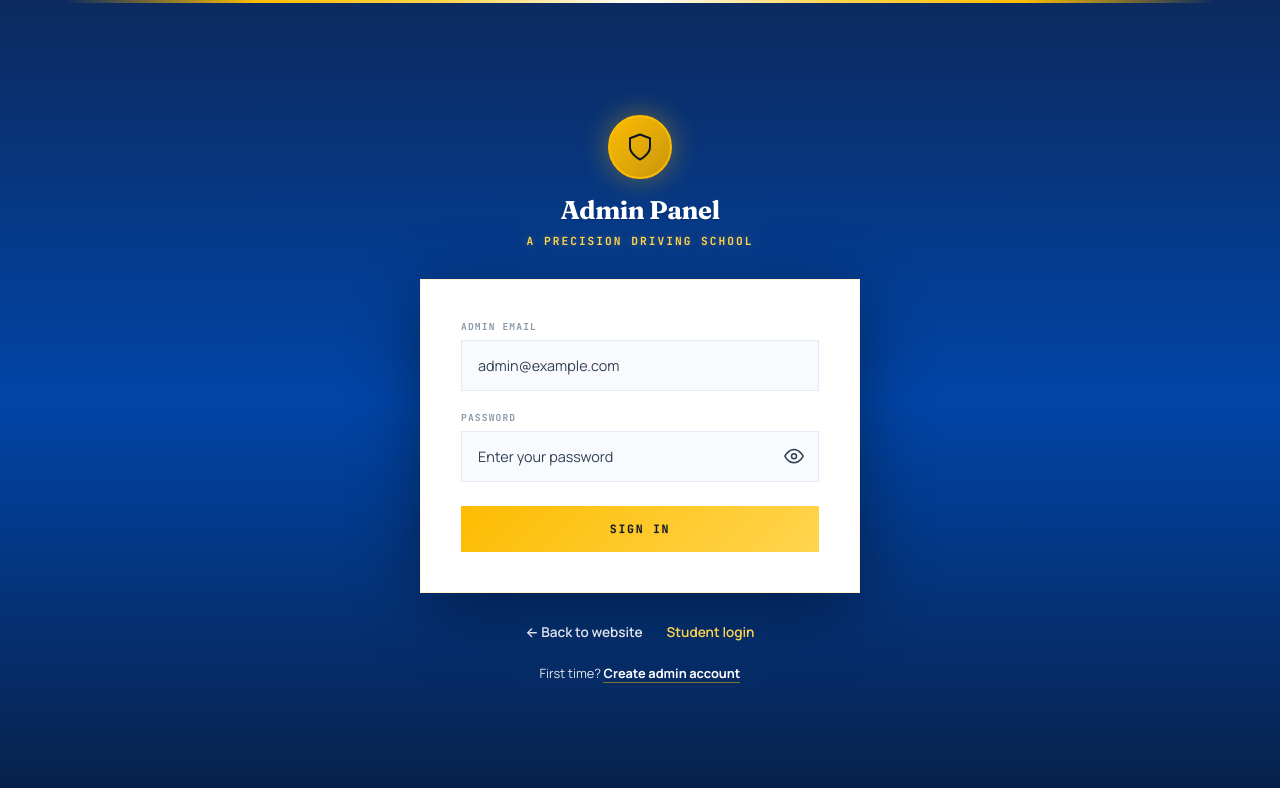
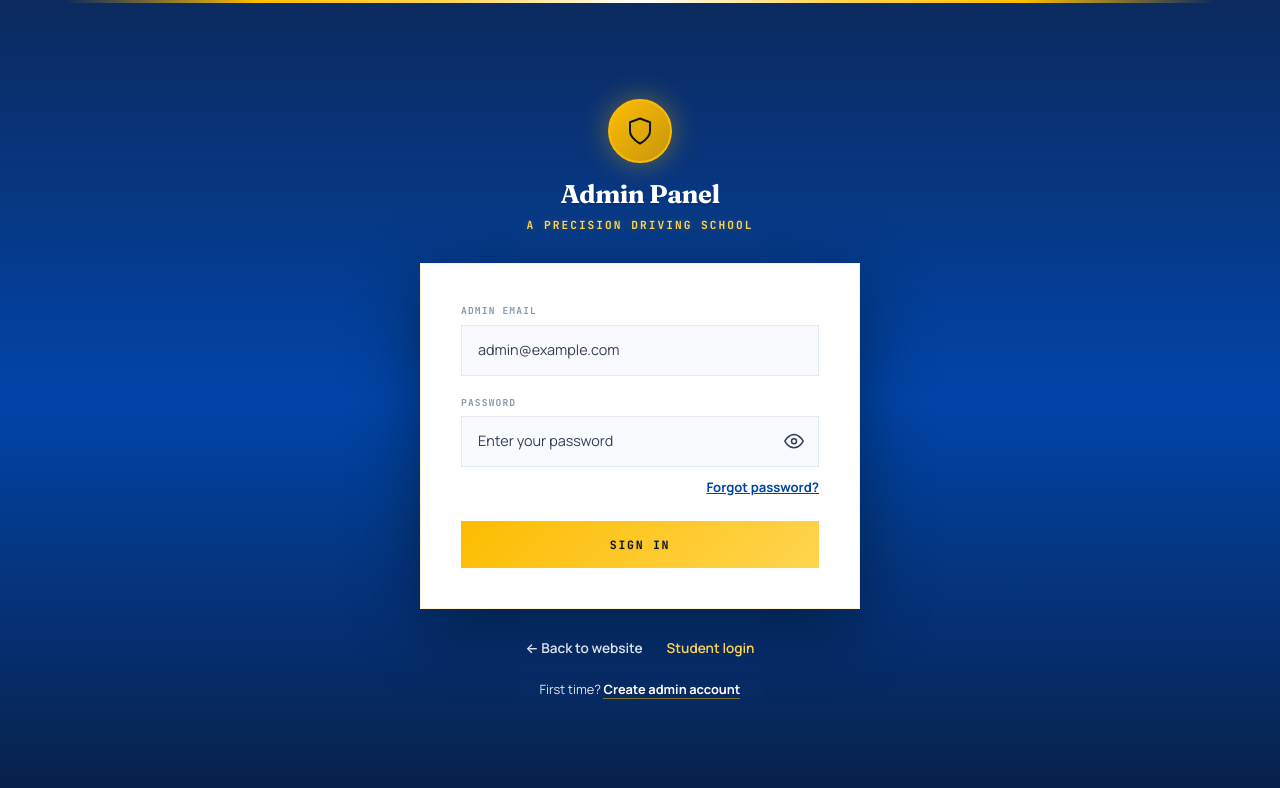
Before and after one commit to KAKOLY-AKHTER/driving-school, a React (Vite) app: page /admin/login in a window 1280 px wide. Shown: the top 788 px of the page. Built offline with nearby package versions, Linux system fonts and the light colour scheme; no server answers.

Commit message:
forget password aadd

```diff
--- a/src/pages/AdminLoginPage.jsx
+++ b/src/pages/AdminLoginPage.jsx
@@ -1,6 +1,6 @@
 import { useState, useEffect } from 'react'
 import { Link, useNavigate } from 'react-router-dom'
-import { signInWithEmailAndPassword, signOut } from 'firebase/auth'
+import { signInWithEmailAndPassword, signOut, sendPasswordResetEmail } from 'firebase/auth'
 import { auth } from '../firebase'
 import { useAuth } from '../contexts/AuthContext'
 import { api, readableErrorMessage } from '../api'
@@ -32,6 +32,8 @@ export default function AdminLoginPage() {
   const [password, setPassword] = useState('')
   const [error, setError] = useState('')
   const [loading, setLoading] = useState(false)
+  const [resetLoading, setResetLoading] = useState(false)
+  const [resetMessage, setResetMessage] = useState('')
   const navigate = useNavigate()
   const { user, isAdmin, refreshProfile } = useAuth()
 
@@ -68,6 +70,32 @@ export default function AdminLoginPage() {
       setError(adminLoginErrorMessage(err))
     } finally {
       setLoading(false)
+    }
+  }
+
+  const handlePasswordReset = async () => {
+    const resetEmail = email.trim().toLowerCase()
+    setError('')
+    setResetMessage('')
+    if (!/^\S+@\S+\.\S+$/.test(resetEmail)) {
+      setError('Enter your admin email first, then select Forgot password.')
+      return
+    }
+
+    setResetLoading(true)
+    try {
+      await sendPasswordResetEmail(auth, resetEmail)
+      setResetMessage(`A password-reset link was sent to ${resetEmail}. Check the inbox and spam folder, then return here to sign in with the new password.`)
+    } catch (err) {
+      if (err?.code === 'auth/invalid-email') {
+        setError('Enter a valid admin email address.')
+      } else if (err?.code === 'auth/too-many-requests') {
+        setError('Too many reset requests. Please wait a few minutes and try again.')
+      } else {
+        setError('We could not send a password-reset email. Check the email address and try again.')
+      }
+    } finally {
+      setResetLoading(false)
     }
   }
 
@@ -134,7 +162,16 @@ export default function AdminLoginPage() {
               <div style={{ marginBottom: '1.5rem' }}>
                 <label style={{ display: 'block', fontFamily: 'var(--font-mono)', fontSize: '0.6rem', letterSpacing: '0.12em', textTransform: 'uppercase', color: '#8899aa', fontWeight: 600, marginBottom: '0.4rem' }}>Password</label>
                 <PasswordInput required value={password} onChange={(e) => setPassword(e.target.value)} className="adml-input" style={inputStyle} placeholder="Enter your password" autoComplete="current-password" />
+                <button type="button" onClick={handlePasswordReset} disabled={loading || resetLoading} style={{ display: 'block', margin: '.7rem 0 0 auto', padding: 0, background: 'transparent', border: 'none', color: SKY_BLUE, cursor: resetLoading ? 'wait' : 'pointer', fontFamily: 'var(--font-body)', fontSize: '.82rem', fontWeight: 700, textDecoration: 'underline' }}>
+                  {resetLoading ? 'Sending reset link…' : 'Forgot password?'}
+                </button>
               </div>
+
+              {resetMessage && (
+                <div role="status" aria-live="polite" style={{ padding: '0.75rem 1rem', background: '#F0FDF4', border: '1px solid #BBF7D0', borderRadius: 'var(--radius-sm)', marginBottom: '1.25rem', fontFamily: 'var(--font-body)', fontSize: '0.82rem', color: '#166534', lineHeight: 1.5 }}>
+                  {resetMessage}
+                </div>
+              )}
 
               {error && (
                 <div style={{ padding: '0.75rem 1rem', background: '#FEF2F2', border: '1px solid #FECACA', borderRadius: 'var(--radius-sm)', marginBottom: '1.25rem', fontFamily: 'var(--font-body)', fontSize: '0.82rem', color: '#DC2626' }}>
```
